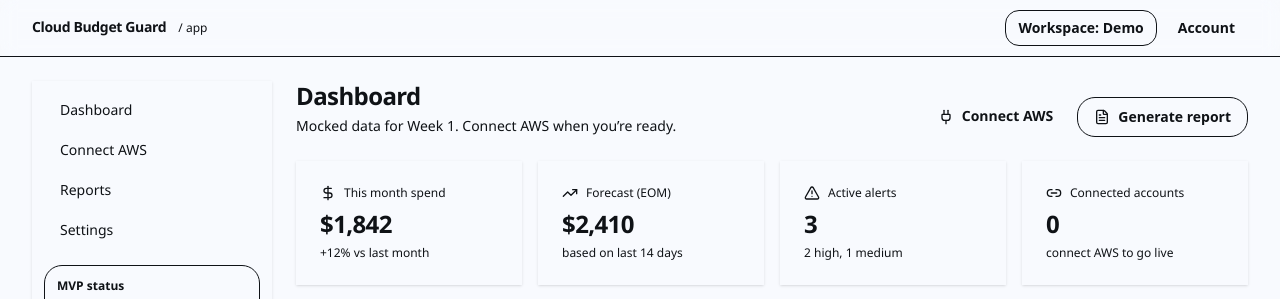
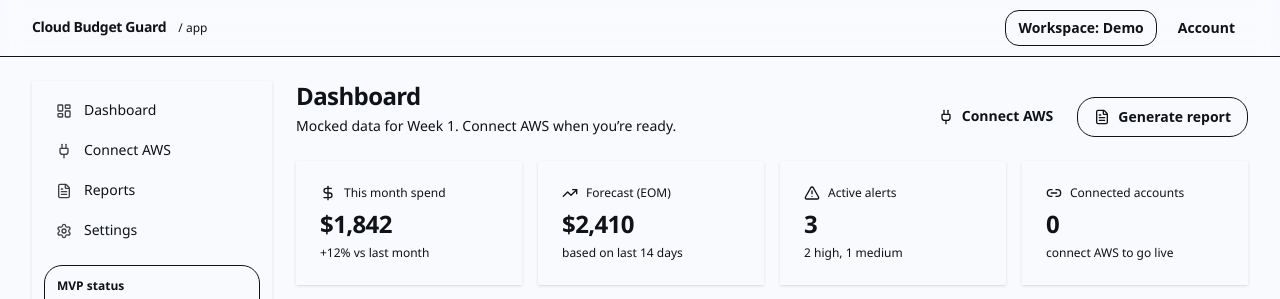
Before and after one commit to sangram-sethi/cloud-billing-tracker, a Next.js app: page /app in a window 1280 px wide. Shown: the top 299 px of the page. Built offline with nearby package versions, Linux system fonts and the light colour scheme.

Commit message:
polish(app): add icons to sidebar navigation

```diff
--- a/src/components/AppSidebarNav.tsx
+++ b/src/components/AppSidebarNav.tsx
@@ -2,6 +2,7 @@
 
 import Link from "next/link";
 import { usePathname } from "next/navigation";
+import { LayoutDashboard, Plug, FileText, Settings } from "lucide-react";
 
 function cn(...classes: Array<string | undefined | false>) {
   return classes.filter(Boolean).join(" ");
@@ -10,14 +11,15 @@
 type NavItem = {
   label: string;
   href: string;
-  exact?: boolean; // if true, only match exact pathname
+  exact?: boolean;
+  icon: React.ComponentType<{ className?: string }>;
 };
 
 const items: NavItem[] = [
-  { label: "Dashboard", href: "/app", exact: true },
-  { label: "Connect AWS", href: "/app/connect-aws" },
-  { label: "Reports", href: "/app/reports" },
-  { label: "Settings", href: "/app/settings" },
+  { label: "Dashboard", href: "/app", exact: true, icon: LayoutDashboard },
+  { label: "Connect AWS", href: "/app/connect-aws", icon: Plug },
+  { label: "Reports", href: "/app/reports", icon: FileText },
+  { label: "Settings", href: "/app/settings", icon: Settings },
 ];
 
 export default function AppSidebarNav() {
@@ -30,13 +32,15 @@
           ? pathname === item.href
           : pathname === item.href || pathname.startsWith(item.href + "/");
 
+        const Icon = item.icon;
+
         return (
           <Link
             key={item.href}
             href={item.href}
             aria-current={isActive ? "page" : undefined}
             className={cn(
-              "group relative rounded-xl px-3 py-2 text-sm font-medium transition",
+              "group relative flex items-center gap-2 rounded-xl px-3 py-2 text-sm font-medium transition",
               isActive
                 ? "bg-surface-2 text-foreground"
                 : "text-muted-foreground hover:bg-surface-2 hover:text-foreground"
@@ -49,6 +53,7 @@
                 isActive ? "bg-primary opacity-100" : "bg-primary opacity-0 group-hover:opacity-40"
               )}
             />
+            <Icon className="h-4 w-4 shrink-0 opacity-80" />
             <span className="pl-1">{item.label}</span>
           </Link>
         );
```
